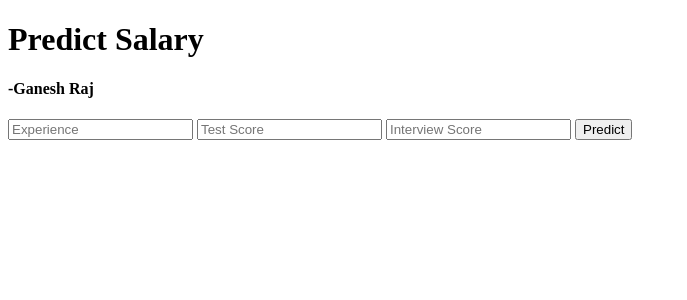
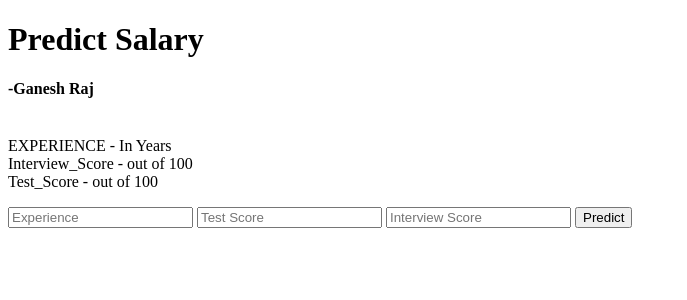
Before and after one commit to Ganesh9100/heruku, a Flask app: page / in a window 1280 px wide. Shown: the top 300 px of the page, without its empty margins (0-687 px from the left). Run offline with Flask 2, Linux system fonts and the light colour scheme; parts of the project's set-up code (start-up, migrations or seed data) failed here and were passed over.

Commit message:
Update index.html

```diff
--- a/templates/index.html
+++ b/templates/index.html
@@ -14,6 +14,10 @@
 <body>
  <div class="login">
 	<h1>Predict Salary</h1><h4>-Ganesh Raj </h4>
+
+	 <p><br>EXPERIENCE - In Years<br> Interview_Score - out of 100<br> Test_Score - out of 100</p>
+
+
 
      <!-- Main Input For Receiving Query to our ML -->
     <form action="{{ url_for('predict')}}"method="post">
```
